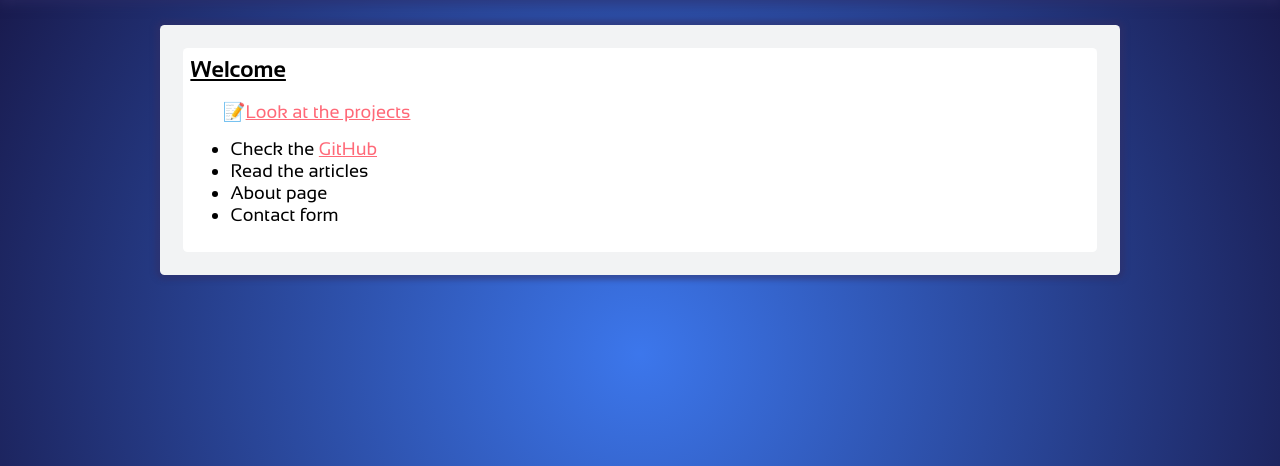
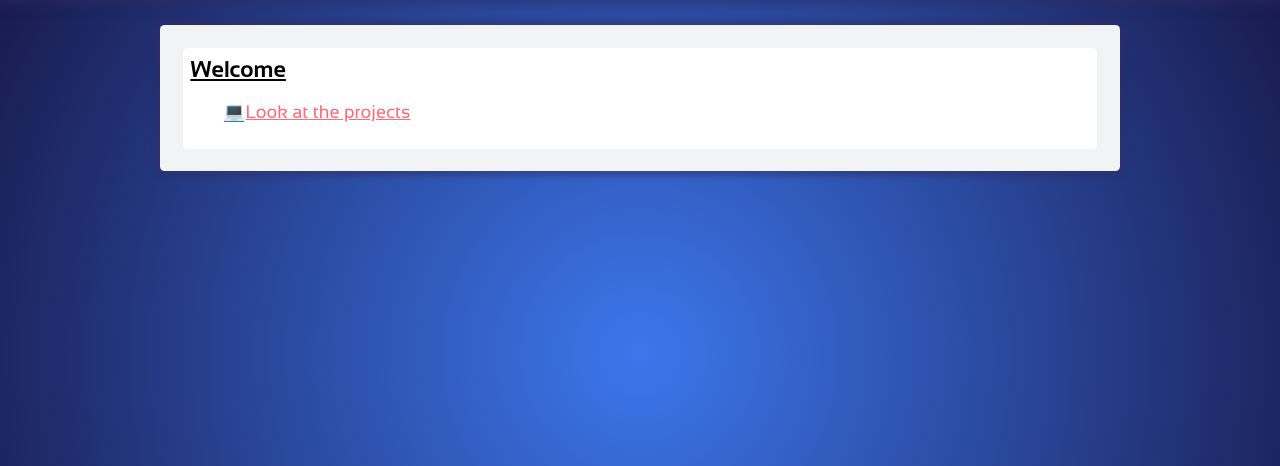
Before and after one commit to codeflyio/Codefly, a Flask app: page / in a window 1280 px wide. Shown: the part 46-512 px from the top of the page. Run offline with Flask 2, Linux system fonts and the light colour scheme.

Commit message:
correct titles

```diff
--- a/main.py
+++ b/main.py
@@ -11,34 +11,34 @@ def index():
 
 @app.route('/articles/')
 def articles():
-    return render_template('articles.html', title="Codefly"), 200
+    return render_template('articles.html', title="Codefly - Articles"), 200
 
 
 @app.route('/about/')
 def about():
-    return render_template('about.html', title="Codefly"), 200
+    return render_template('about.html', title="Codefly - About"), 200
 
 
 @app.route('/contact/')
 def contact():
-    return render_template('contact.html', title="Codefly"), 200
+    return render_template('contact.html', title="Codefly - Contact"), 200
 
 
 @app.route('/projects/')
 def projects():
-    return render_template('projects.html', title="Codefly"), 200
+    return render_template('projects.html', title="Codefly - Projects"), 200
 
 
 @app.route('/projects/chat/')
 def chat():
     import bot as bot
     bot.x()
-    return render_template('chat.html', title="Codefly"), 200
+    return render_template('chat.html', title="Codefly - Chatbot!"), 200
 
 
 @app.route('/projects/gw2/', methods=['GET', 'POST'])
 def gw2():
-    return render_template('gw2.html', title="Codefly"), 200
+    return render_template('gw2.html', title="Codefly - Guild Wars 2 Logs"), 200
 
 
 # @app.errorhandler(Exception)
--- a/templates/base.html
+++ b/templates/base.html
@@ -29,12 +29,13 @@
             <br>
             <h2>Navigate</h2>
             <ul>
-                <li><a href="{{ url_for('index') }}">Home</a></li>
-                <li><a href="{{ url_for('projects') }}">Projects</a></li>
-                <li><a href="https://github.com/codeflyio/Codefly" target="_blank">GitHub</a></li>
-                <li><a href="{{ url_for('articles') }}">Articles</a></li>
-                <li><a href="{{ url_for('about') }}">About</a></li>
-                <li><a href="{{ url_for('contact') }}">Contact</a></li>
+                <li><a href="{{ url_for('index') }}">&#127968; Home</a></li>
+                <li><a href="{{ url_for('projects') }}">&#128187; Projects</a></li>
+                <li><a href="{{ url_for('articles') }}">&#128221; Articles</a></li>
+                <li><a href="{{ url_for('about') }}">&#128214; About</a></li>
+                <li><a href="{{ url_for('contact') }}">&#128231; Contact</a></li>
+                <li><a href="https://github.com/codeflyio/Codefly" target="_blank">
+                    <img alt="Github" src="{{ url_for('static', filename='github.svg') }}"></img>  GitHub</a></li>
             </ul>
         </nav>
     </div>
--- a/templates/index.html
+++ b/templates/index.html
@@ -7,11 +7,7 @@
     <section>
         <h2 style="text-decoration: underline">Welcome</h2>
         <ul style="font-size:1.2rem">
-            <li style="margin:1rem;list-style-type: '&#128221;'"><a href="{{ url_for('projects') }}">Look at the projects</a></li>
-            <li>Check the <a href="https://github.com/codeflyio" target="_blank">GitHub</a></li>
-            <li>Read the articles</li>
-            <li>About page</li>
-            <li>Contact form</li>
+            <li style="margin:1rem;list-style-type: '&#128187;'"><a href="{{ url_for('projects') }}">Look at the projects</a></li>
         </ul>
     </section>
 </main>
--- a/templates/projects.html
+++ b/templates/projects.html
@@ -11,7 +11,7 @@
         </p>
     </section>
     <section>
-        <h2 style="text-decoration: underline;"><a href="">Gw2 logs</a></h2>
+        <h2 style="text-decoration: underline;"><a href="/projects/gw2/">Gw2 logs</a></h2>
         <p>
             View a formatted version of your guilds logs outside of game.
         </p>
```
Also changed, not shown: static/github.svg (added).
